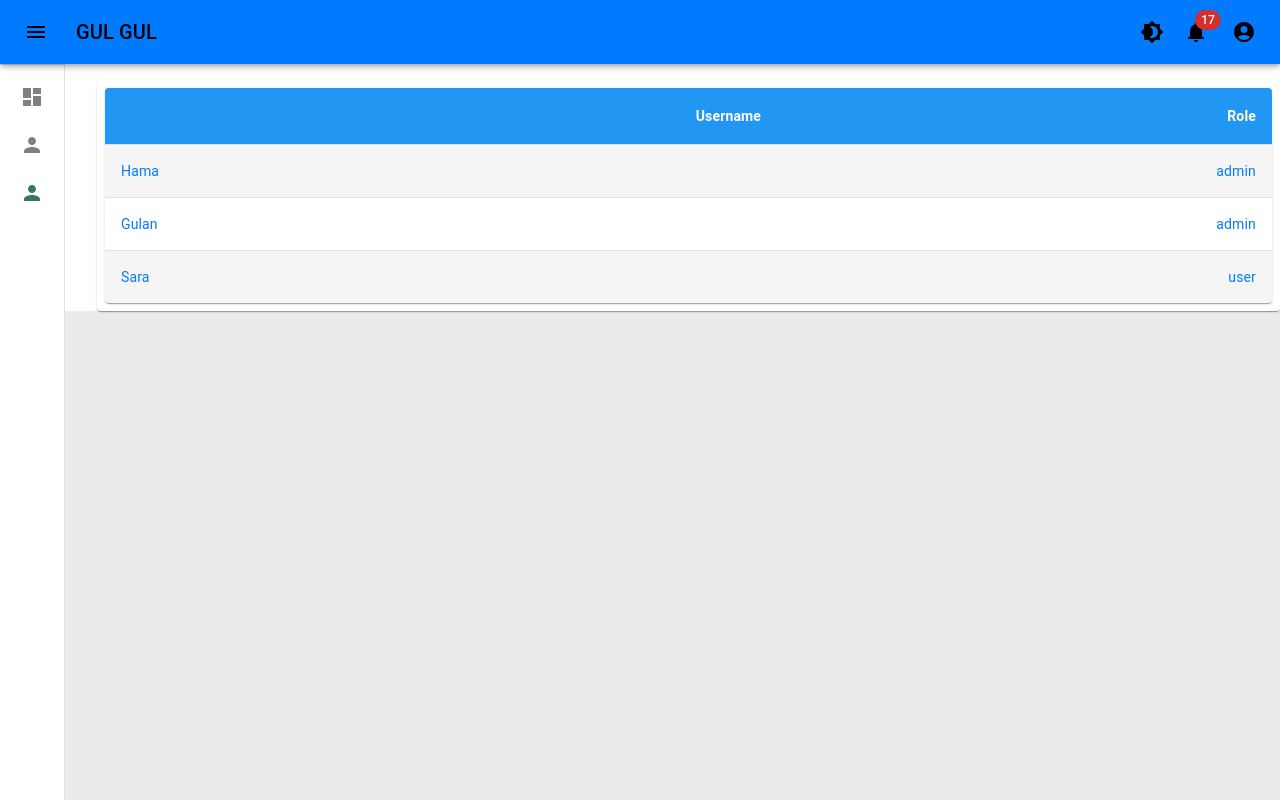
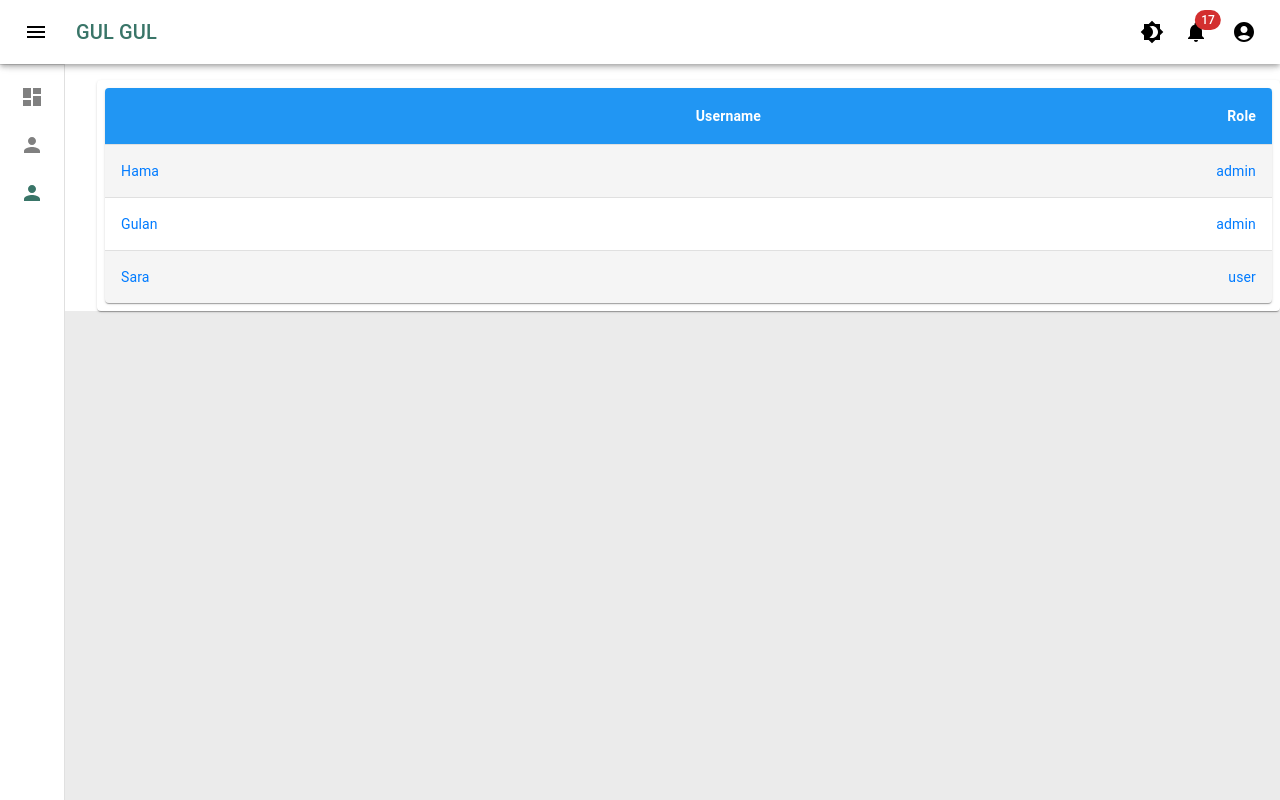
Before and after one commit to hamabarznji/gulan-client, a Next.js app: page /users in a window 1280 px wide. Built offline with nearby package versions, Linux system fonts and the light colour scheme; no server answers.

Commit message:
changed app bar color to white

```diff
--- a/src/layouts/drawer.tsx
+++ b/src/layouts/drawer.tsx
@@ -23,6 +23,7 @@ import { useSnackbar } from "notistack";
 import RenderMenu from "../layouts/menu/renderMenu";
 import RenderMobileMenu from "../layouts/menu/renderMobileMenu";
 import CustomList from "./menu/menuItem";
+import COLORS from "../../public/COLORS";
 
 const mobileMenuId: string = "primary-search-account-menu-mobile";
 
@@ -123,6 +124,7 @@ export default function MiniDrawer({
   const isMobileMenuOpen = Boolean(mobileMoreAnchorEl);
 
   const handleDrawerOpen = () => {
+
     setOpen(true);
   };
 
@@ -164,7 +166,11 @@ export default function MiniDrawer({
   return (
     <Box sx={{ display: "flex" }}>
       <Box style={{ marginLeft: "2rem" }}>
-        <AppBar position="fixed" open={open}>
+        <AppBar
+          position="fixed"
+          open={open}
+          style={{ color: "black", backgroundColor: "white" }}
+        >
           <Toolbar>
             <IconButton
               size="large"
@@ -172,7 +178,9 @@ export default function MiniDrawer({
               color="inherit"
               aria-label="open drawer"
               sx={{ mr: 2 }}
-              onClick={handleDrawerOpen}
+              onClick={
+                open ? handleDrawerClose : handleDrawerOpen
+              }
             >
               <MenuIcon />
             </IconButton>
@@ -180,9 +188,11 @@ export default function MiniDrawer({
               variant="h6"
               noWrap
               component="div"
+              color={COLORS.primary}
               sx={{ display: { xs: "none", sm: "block" } }}
             >
-GUL GUL            </Typography>
+              GUL GUL{" "}
+            </Typography>
 
             <Box sx={{ flexGrow: 1 }} />
             <Box sx={{ display: { xs: "none", md: "flex" } }}>
```
